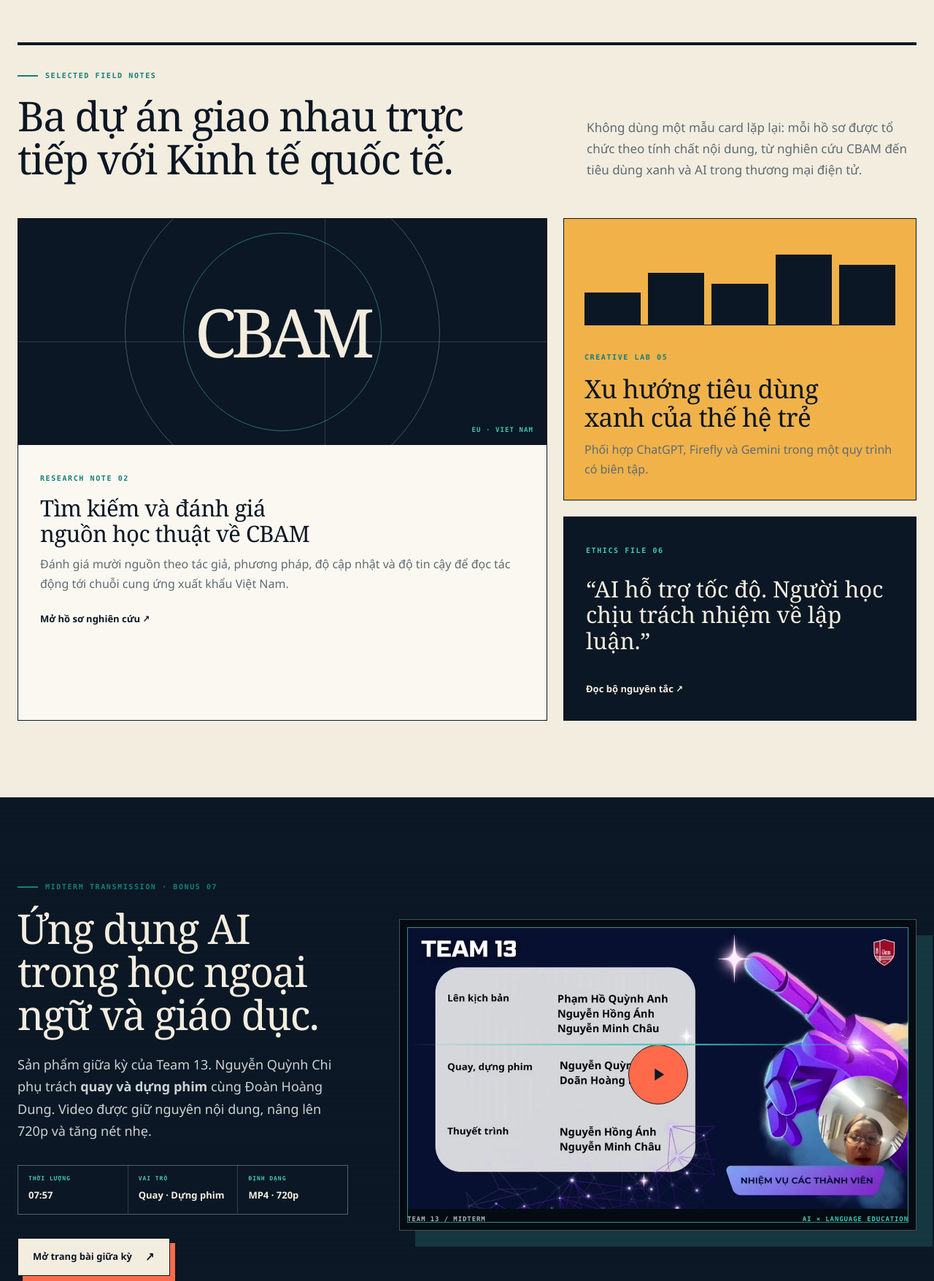
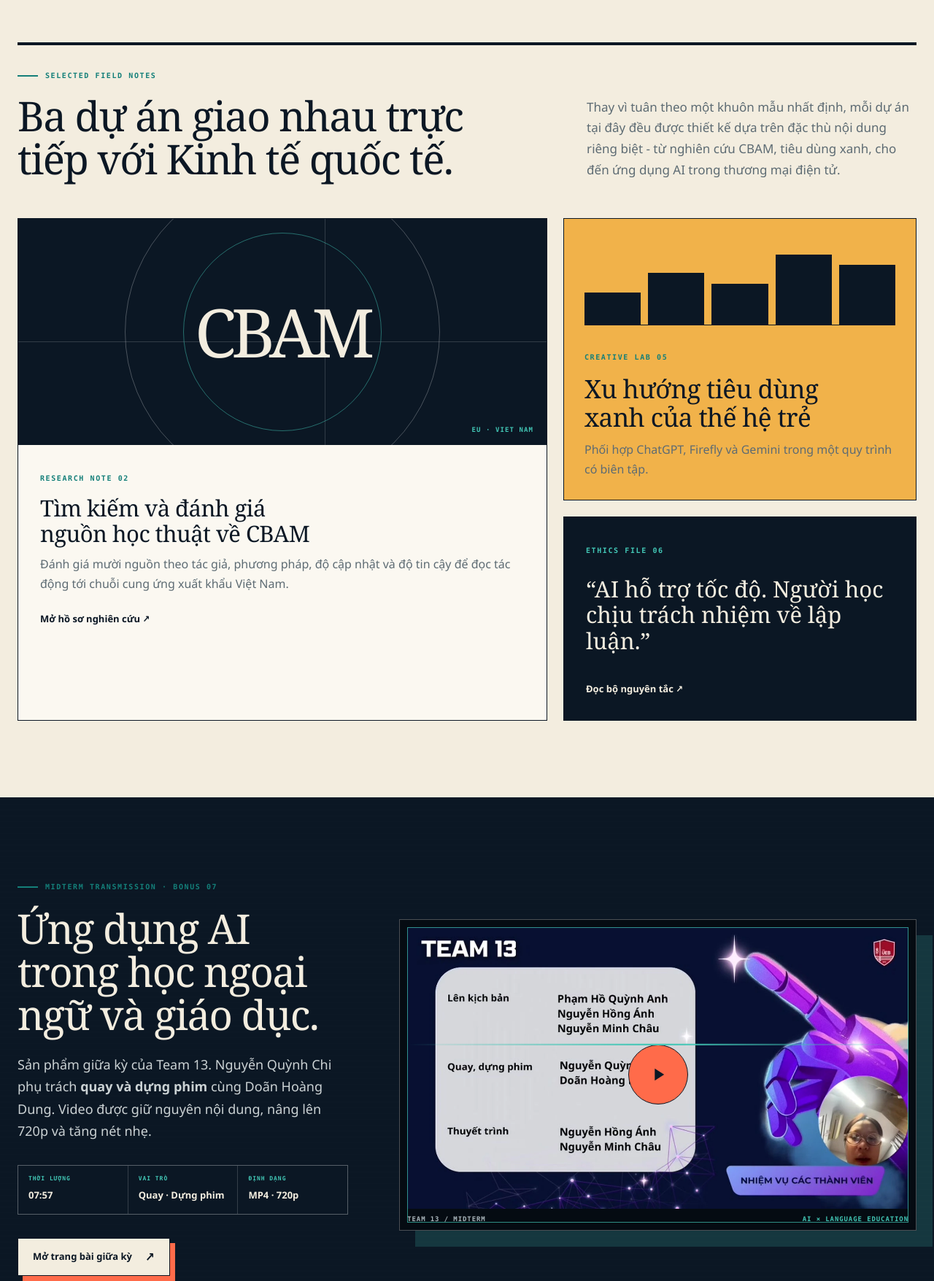
Before and after one commit to minxnie-hub/25050870-Nguyen-Quynh-Chi, a plain HTML site: page index.html in a window 1280 px wide. Shown: the part 980-2736 px from the top of the page at 73% size. Drawn offline with Linux system fonts and the light colour scheme.

Commit message:
Fix as requested

```diff
--- a/index.html
+++ b/index.html
@@ -58,7 +58,7 @@
 </div></section>
 <section class="section dossier-section">
   <div class="container">
-    <div class="section-head editorial-head"><div><span class="eyebrow">Selected field notes</span><h2>Ba dự án giao nhau trực tiếp với Kinh tế quốc tế.</h2></div><p>Không dùng một mẫu card lặp lại: mỗi hồ sơ được tổ chức theo tính chất nội dung, từ nghiên cứu CBAM đến tiêu dùng xanh và AI trong thương mại điện tử.</p></div>
+    <div class="section-head editorial-head"><div><span class="eyebrow">Selected field notes</span><h2>Ba dự án giao nhau trực tiếp với Kinh tế quốc tế.</h2></div><p>Thay vì tuân theo một khuôn mẫu nhất định, mỗi dự án tại đây đều được thiết kế dựa trên đặc thù nội dung riêng biệt - từ nghiên cứu CBAM, tiêu dùng xanh, cho đến ứng dụng AI trong thương mại điện tử.</p></div>
     <div class="field-grid">
       <a class="field-note field-note--lead reveal" href="project-2.html"><div class="field-visual"><span class="map-axis axis-x"></span><span class="map-axis axis-y"></span><b>CBAM</b><small>EU · VIET NAM</small></div><div class="field-content"><span class="project-index">RESEARCH NOTE 02</span><h3>Tìm kiếm và đánh giá nguồn học thuật về CBAM</h3><p>Đánh giá mười nguồn theo tác giả, phương pháp, độ cập nhật và độ tin cậy để đọc tác động tới chuỗi cung ứng xuất khẩu Việt Nam.</p><span class="text-link">Mở hồ sơ nghiên cứu ↗</span></div></a>
       <a class="field-note field-note--data reveal" href="project-5.html"><div class="mini-chart" aria-hidden="true"><i style="--h:38%"></i><i style="--h:61%"></i><i style="--h:48%"></i><i style="--h:82%"></i><i style="--h:70%"></i></div><span class="project-index">CREATIVE LAB 05</span><h3>Xu hướng tiêu dùng xanh của thế hệ trẻ</h3><p>Phối hợp ChatGPT, Firefly và Gemini trong một quy trình có biên tập.</p></a>
@@ -68,7 +68,7 @@
 </section>
 <section class="section midterm-feature" id="video">
   <div class="container midterm-grid">
-    <div class="midterm-copy reveal"><span class="eyebrow">Midterm transmission · Bonus 07</span><h2>Ứng dụng AI trong học ngoại ngữ và giáo dục.</h2><p>Sản phẩm giữa kỳ của Team 13. Nguyễn Quỳnh Chi phụ trách <strong>quay và dựng phim</strong> cùng Đoàn Hoàng Dung. Video được giữ nguyên nội dung, nâng lên 720p và tăng nét nhẹ.</p><dl><div><dt>Thời lượng</dt><dd>07:57</dd></div><div><dt>Vai trò</dt><dd>Quay · Dựng phim</dd></div><div><dt>Định dạng</dt><dd>MP4 · 720p</dd></div></dl><a class="btn btn-primary" href="project-midterm.html">Mở trang bài giữa kỳ<span aria-hidden="true">↗</span></a></div>
+    <div class="midterm-copy reveal"><span class="eyebrow">Midterm transmission · Bonus 07</span><h2>Ứng dụng AI trong học ngoại ngữ và giáo dục.</h2><p>Sản phẩm giữa kỳ của Team 13. Nguyễn Quỳnh Chi phụ trách <strong>quay và dựng phim</strong> cùng Doãn Hoàng Dung. Video được giữ nguyên nội dung, nâng lên 720p và tăng nét nhẹ.</p><dl><div><dt>Thời lượng</dt><dd>07:57</dd></div><div><dt>Vai trò</dt><dd>Quay · Dựng phim</dd></div><div><dt>Định dạng</dt><dd>MP4 · 720p</dd></div></dl><a class="btn btn-primary" href="project-midterm.html">Mở trang bài giữa kỳ<span aria-hidden="true">↗</span></a></div>
     <a class="broadcast-card reveal" href="project-midterm.html" aria-label="Mở bài giữa kỳ: Ứng dụng AI trong học ngoại ngữ và giáo dục"><img src="assets/images/video-poster.webp" alt="Khung hình video giữa kỳ của Team 13"><span class="broadcast-scan" aria-hidden="true"></span><span class="play-disc" aria-hidden="true"><svg viewBox="0 0 24 24"><path d="M8 5v14l11-7z" fill="currentColor"/></svg></span><div class="broadcast-meta"><span>TEAM 13 / MIDTERM</span><strong>AI × LANGUAGE EDUCATION</strong></div></a>
   </div>
 </section>
```
Also changed, not shown: project-midterm.html (+1 -1 lines).
